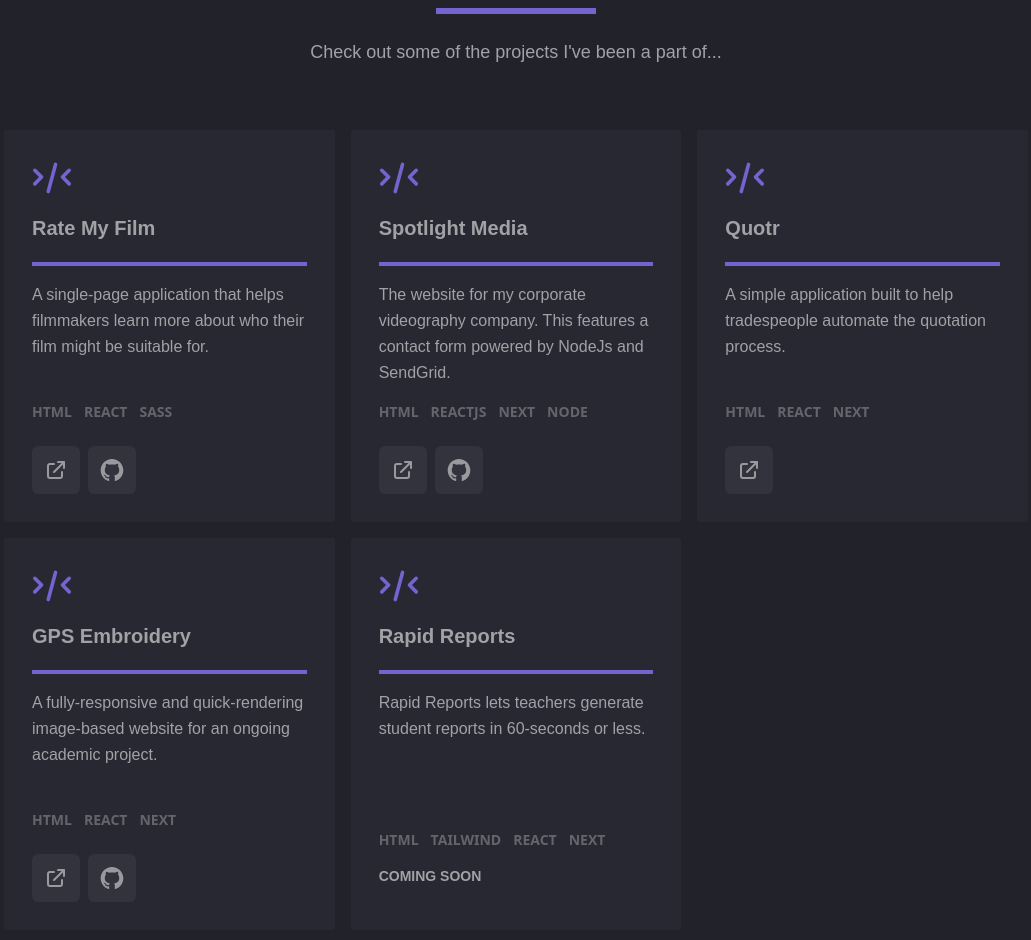
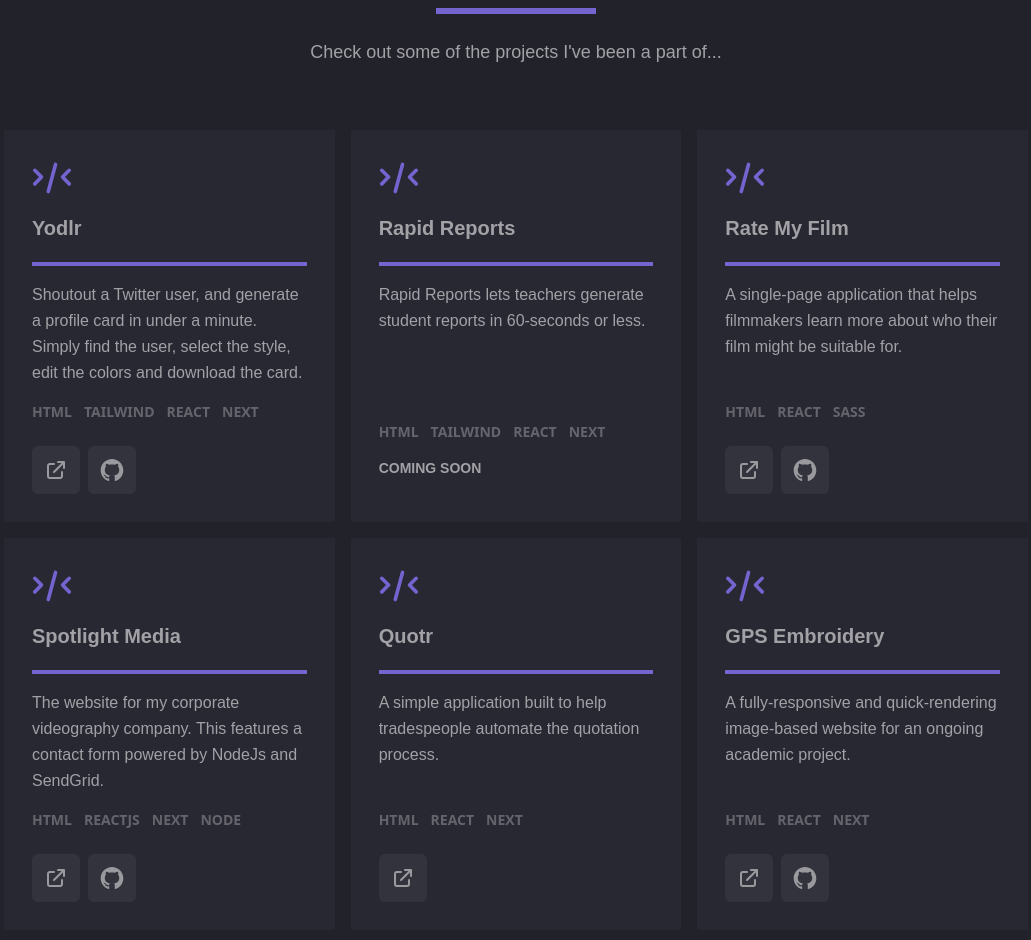
Before and after one commit to danielcranney/portfolio, a Next.js app: page / in a window 1280 px wide. Shown: the part 3360-4300 px from the top of the page, without its empty margins (124-1155 px from the left). Built offline with nearby package versions, Linux system fonts and the light colour scheme; a web font is replaced by a local one.

Commit message:
Add Yodlr

```diff
--- a/components/Icon.js
+++ b/components/Icon.js
@@ -13,7 +13,7 @@ const Icon = ({
   marginBottom,
   marginRight,
   textTransform,
-  fixedHeight
+  fixedHeight,
 }) => {
   return (
     <div
--- a/pages/index.js
+++ b/pages/index.js
@@ -29,6 +29,24 @@ import LinkedInProfile from "../components/icons/LinkedInProfile";
 import FeaturedProjectCard from "../components/FeaturedProjectCard";
 
 const projects = [
+  {
+    title: "Yodlr",
+    overview:
+      "Shoutout a Twitter user, and generate a profile card in under a minute. Simply find the user, select the style, edit the colors and download the card.",
+    stack: ["Html", "Tailwind", "React", "Next"],
+    link: "http://yodlr.vercel.app",
+    repo: "https://github.com/danielcranney/yodlr",
+    isSiteLive: true,
+  },
+  {
+    title: "Rapid Reports",
+    overview:
+      "Rapid Reports lets teachers generate student reports in 60-seconds or less.",
+    stack: ["Html", "Tailwind", "React", "Next"],
+    link: null,
+    repo: null,
+    isSiteLive: false,
+  },
   {
     title: "Rate My Film",
     overview:
@@ -64,15 +82,6 @@ const projects = [
     link: "http://www.gps-embroidery.com",
     repo: "https://github.com/danielcranney/GPS-Embroidery",
     isSiteLive: true,
-  },
-  {
-    title: "Rapid Reports",
-    overview:
-      "Rapid Reports lets teachers generate student reports in 60-seconds or less.",
-    stack: ["Html", "Tailwind", "React", "Next"],
-    link: null,
-    repo: null,
-    isSiteLive: false,
   },
 ];
 
@@ -179,19 +188,6 @@ export default function Home() {
         />
         <link rel="icon" href="/favicon.ico" />
       </Head>
-
-      {/* Video background */}
-      {/* <div className="absolute top-0 z-20 w-auto h-screen max-w-full overflow-hidden bg-dark">
-        <video
-          autoPlay
-          loop
-          muted
-          src="/videos/landing-page-video.mp4"
-          className="relative z-50 w-auto max-w-full min-h-full opacity-10"
-        >
-          {" Sorry, your browser doesn't support embedded videos. "}
-        </video>
-      </div> */}
 
       {/* Full-screen Menu */}
       <div
```
Also changed, not shown: public/projects/yodlr.png (added).
